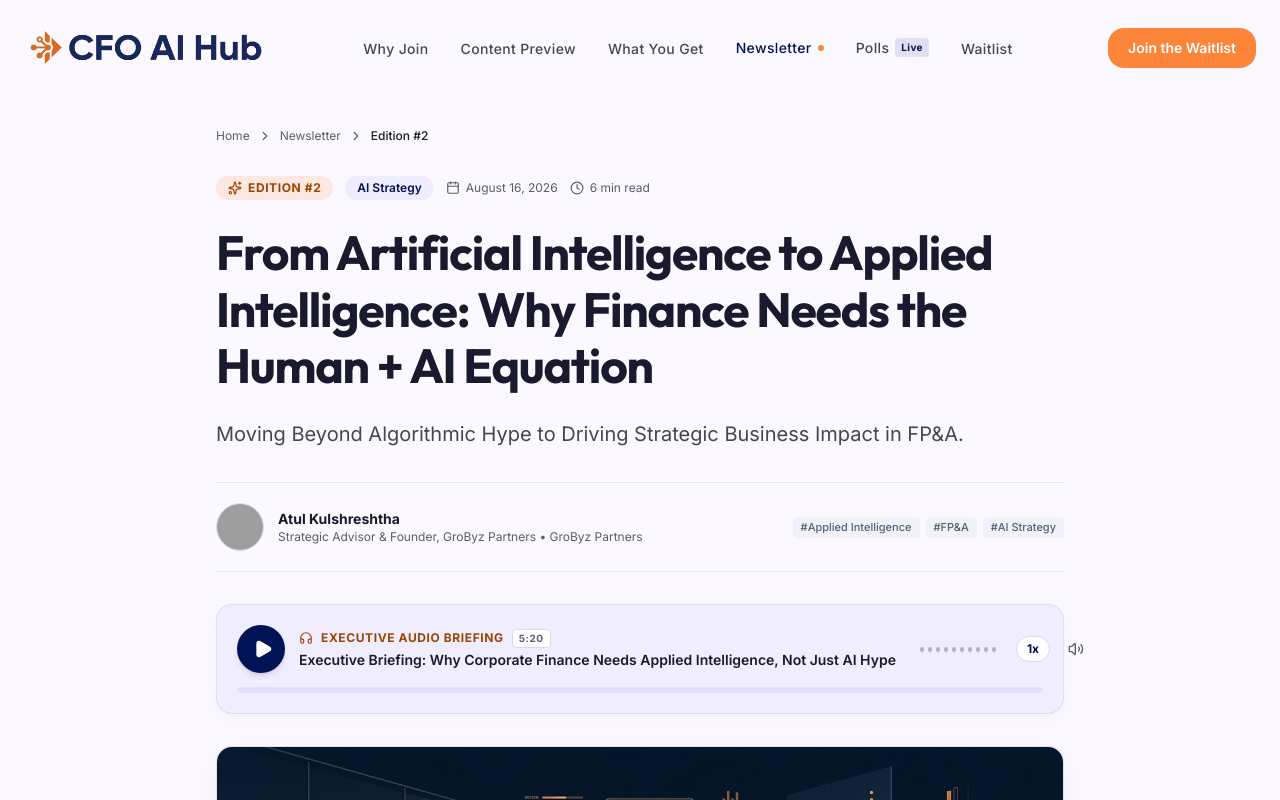
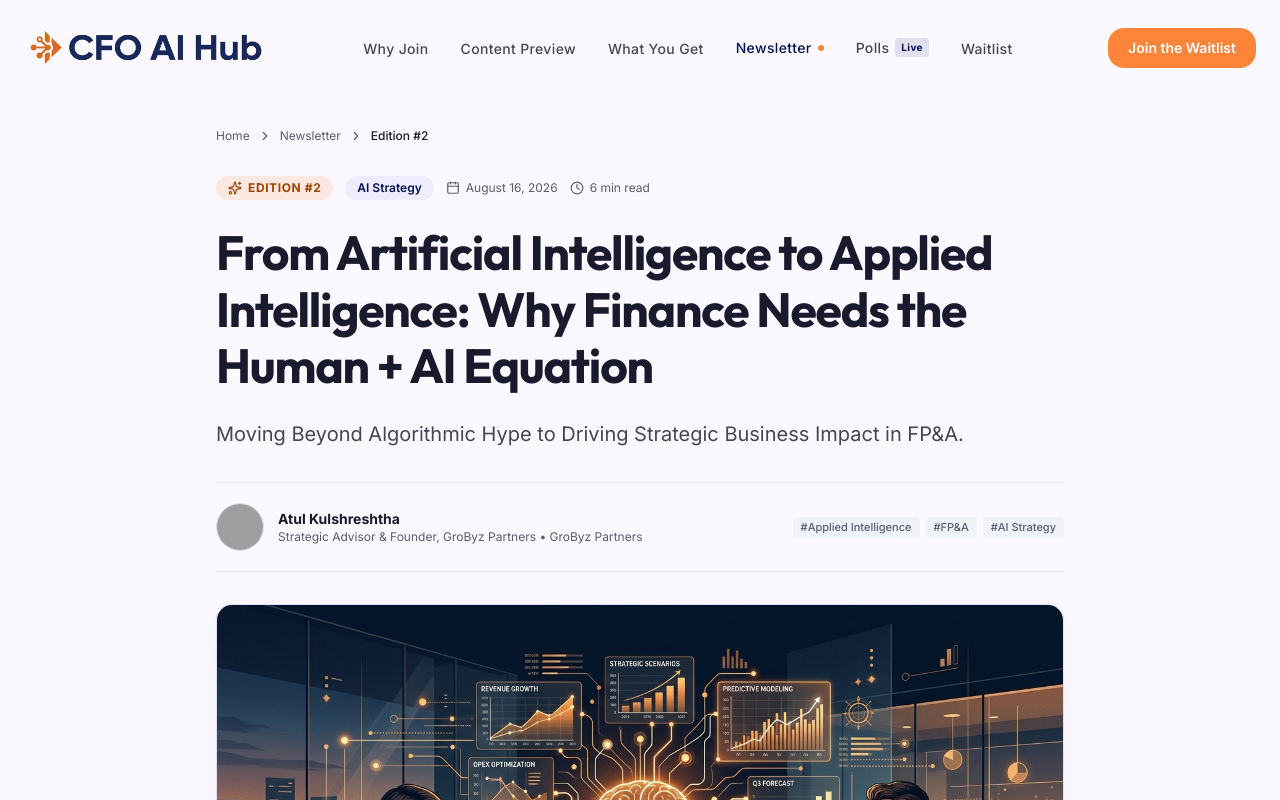
Before and after one commit to pranamyajainn/ThinkAI-CFOclub-landingpage, a Next.js app: page /newsletter/from-artificial-intelligence-to-applied-intelligence-human-ai-finance in a window 1280 px wide. Shown: the top 800 px of the page. Built offline with nearby package versions, Linux system fonts and the light colour scheme; grey boxes are pictures that could not be loaded.

Commit message:
chore: remove Executive Audio Briefing section from all articles and templates

```diff
--- a/src/components/newsletter/ArticleHeader.tsx
+++ b/src/components/newsletter/ArticleHeader.tsx
@@ -3,7 +3,6 @@ import Link from "next/link";
 import Image from "next/image";
 import { NewsletterArticle } from "@/types/newsletter";
 import { ChevronRight, Calendar, Clock, Sparkles } from "lucide-react";
-import AudioBriefingPlayer from "./AudioBriefingPlayer";
 
 interface ArticleHeaderProps {
   article: NewsletterArticle;
@@ -99,14 +98,6 @@ export default function ArticleHeader({ article }: ArticleHeaderProps) {
         </div>
       </div>
 
-      {/* Audio Briefing Player */}
-      {article.audioBriefing && (
-        <AudioBriefingPlayer
-          duration={article.audioBriefing.duration}
-          title={article.audioBriefing.title}
-        />
-      )}
-
       {/* Hero Cover Graphic */}
       {article.coverImage && (
         <div className="my-8 rounded-2xl overflow-hidden bg-surface-pure border border-surface-dim/80 shadow-[0_8px_30px_rgba(0,0,0,0.04)]">
--- a/src/components/newsletter/AudioBriefingPlayer.tsx
+++ /dev/null
@@ -1,115 +0,0 @@
-"use client";
-
-import React, { useState, useEffect } from "react";
-import { Play, Pause, Headphones, Volume2, VolumeX, Sparkles } from "lucide-react";
-
-interface AudioBriefingPlayerProps {
-  duration: string;
-  title: string;
-}
-
-export default function AudioBriefingPlayer({ duration, title }: AudioBriefingPlayerProps) {
-  const [isPlaying, setIsPlaying] = useState(false);
-  const [playbackSpeed, setPlaybackSpeed] = useState<"1x" | "1.5x" | "2x">("1x");
-  const [isMuted, setIsMuted] = useState(false);
-  const [progress, setProgress] = useState(0);
-
-  useEffect(() => {
-    let interval: NodeJS.Timeout;
-    if (isPlaying) {
-      interval = setInterval(() => {
-        setProgress((prev) => {
-          if (prev >= 100) {
-            setIsPlaying(false);
-            return 0;
-          }
-          const increment = playbackSpeed === "1x" ? 0.8 : playbackSpeed === "1.5x" ? 1.2 : 1.6;
-          return prev + increment;
-        });
-      }, 300);
-    }
-    return () => clearInterval(interval);
-  }, [isPlaying, playbackSpeed]);
-
-  const toggleSpeed = () => {
-    if (playbackSpeed === "1x") setPlaybackSpeed("1.5x");
-    else if (playbackSpeed === "1.5x") setPlaybackSpeed("2x");
-    else setPlaybackSpeed("1x");
-  };
-
-  return (
-    <div className="w-full rounded-2xl bg-surface-container/90 border border-surface-dim/80 p-4 sm:p-5 shadow-[0_4px_20px_rgba(0,0,0,0.03)] mb-8 transition-all">
-      <div className="flex flex-col sm:flex-row sm:items-center justify-between gap-4">
-        {/* Play Button & Title */}
-        <div className="flex items-center gap-3.5 flex-grow">
-          <button
-            onClick={() => setIsPlaying(!isPlaying)}
-            className="w-12 h-12 rounded-xl bg-primary text-white flex items-center justify-center hover:bg-primary-container hover:scale-105 active:scale-95 transition-all shadow-md flex-shrink-0 cursor-pointer"
-            aria-label={isPlaying ? "Pause audio briefing" : "Play audio briefing"}
-          >
-            {isPlaying ? (
-              <Pause className="w-5 h-5 fill-white text-white" />
-            ) : (
-              <Play className="w-5 h-5 fill-white text-white translate-x-0.5" />
-            )}
-          </button>
-
-          <div className="flex-grow min-w-0">
-            <div className="flex items-center gap-2 text-xs font-bold text-secondary uppercase tracking-wider mb-0.5">
-              <Headphones className="w-3.5 h-3.5" />
-              <span>Executive Audio Briefing</span>
-              <span className="text-[10px] text-text-muted px-1.5 py-0.5 rounded bg-surface-pure border border-surface-dim">
-                {duration}
-              </span>
-            </div>
-            <p className="text-xs sm:text-sm font-semibold text-on-surface truncate">
-              {title}
-            </p>
-          </div>
-        </div>
-
-        {/* Controls & Waveform animation */}
-        <div className="flex items-center justify-between sm:justify-end gap-3 flex-shrink-0 pt-2 sm:pt-0 border-t sm:border-t-0 border-surface-dim/40">
-          {/* Animated sound wave bars when playing */}
-          <div className="flex items-center gap-1 h-5 px-2">
-            {[40, 75, 55, 90, 60, 85, 45, 95, 70, 50].map((height, idx) => (
-              <div
-                key={idx}
-                className="w-1 bg-primary/70 rounded-full transition-all duration-200"
-                style={{
-                  height: isPlaying ? `${Math.max(20, (height * (progress % 10 + 1)) / 10)}%` : "25%",
-                  opacity: isPlaying ? 1 : 0.4,
-                }}
-              />
-            ))}
-          </div>
-
-          {/* Speed Toggle */}
-          <button
-            onClick={toggleSpeed}
-            className="px-2.5 py-1 rounded-lg bg-surface-pure hover:bg-surface-subtle border border-surface-dim text-xs font-bold text-primary transition-colors cursor-pointer"
-          >
-            {playbackSpeed}
-          </button>
-
-          {/* Mute Toggle */}
-          <button
-            onClick={() => setIsMuted(!isMuted)}
-            className="p-1.5 rounded-lg text-text-muted hover:text-primary transition-colors cursor-pointer"
-            aria-label={isMuted ? "Unmute" : "Mute"}
-          >
-            {isMuted ? <VolumeX className="w-4 h-4" /> : <Volume2 className="w-4 h-4" />}
-          </button>
-        </div>
-      </div>
-
-      {/* Progress Bar */}
-      <div className="mt-3.5 w-full bg-surface-dim/60 h-1.5 rounded-full overflow-hidden">
-        <div
-          className="bg-secondary-container h-full rounded-full transition-all duration-300"
-          style={{ width: `${progress}%` }}
-        />
-      </div>
-    </div>
-  );
-}
--- a/src/content/articles/applied-intelligence-human-ai-finance.ts
+++ b/src/content/articles/applied-intelligence-human-ai-finance.ts
@@ -13,10 +13,6 @@ export const articleAppliedIntelligence: NewsletterArticle = {
   featured: true,
   coverImage: "/images/newsletter/applied-intelligence-hero-cover.jpg",
   coverImageCaption: "The Applied Intelligence Synergy: High-velocity algorithmic models guided by executive human judgment.",
-  audioBriefing: {
-    duration: "5:20",
-    title: "Executive Briefing: Why Corporate Finance Needs Applied Intelligence, Not Just AI Hype",
-  },
   author: {
     name: "Atul Kulshreshtha",
     role: "Strategic Advisor & Founder, GroByz Partners",
--- a/src/content/articles/making-tax-digital-uk-midsize-companies.ts
+++ b/src/content/articles/making-tax-digital-uk-midsize-companies.ts
@@ -13,10 +13,6 @@ export const articleMakingTaxDigital: NewsletterArticle = {
   featured: false,
   coverImage: "/images/newsletter/mtd-hero-cover.jpg",
   coverImageCaption: "Continuous MTD Digital Link Flow: Unbroken audit lineage from invoice intake to HMRC ledger submission.",
-  audioBriefing: {
-    duration: "4:15",
-    title: "Executive Audio Teardown: Why MTD Digital Links Break in Mid-Size UK Businesses",
-  },
   author: {
     name: "Neoflo Finance Intelligence",
     role: "UK Tax & Financial Operations Practice",
--- a/src/content/articles/template.example.ts
+++ b/src/content/articles/template.example.ts
@@ -107,7 +107,7 @@ export const templateArticle: NewsletterArticle = {
 
   // Slugs of related articles to display at the bottom
   relatedSlugs: [
-    "autonomous-fpa-stack-cfo-close-cycle",
-    "enterprise-ai-governance-framework-cfo"
+    "from-artificial-intelligence-to-applied-intelligence-human-ai-finance",
+    "making-tax-digital-permanent-operational-shift-midsize-uk"
   ]
 };
--- a/src/types/newsletter.ts
+++ b/src/types/newsletter.ts
@@ -67,10 +67,6 @@ export interface NewsletterArticle {
   featured?: boolean;
   coverImage?: string;
   coverImageCaption?: string;
-  audioBriefing?: {
-    duration: string;
-    title: string;
-  };
   author: ArticleAuthor;
   metricsHighlight?: MetricHighlight[];
   keyTakeaways: string[];
```
